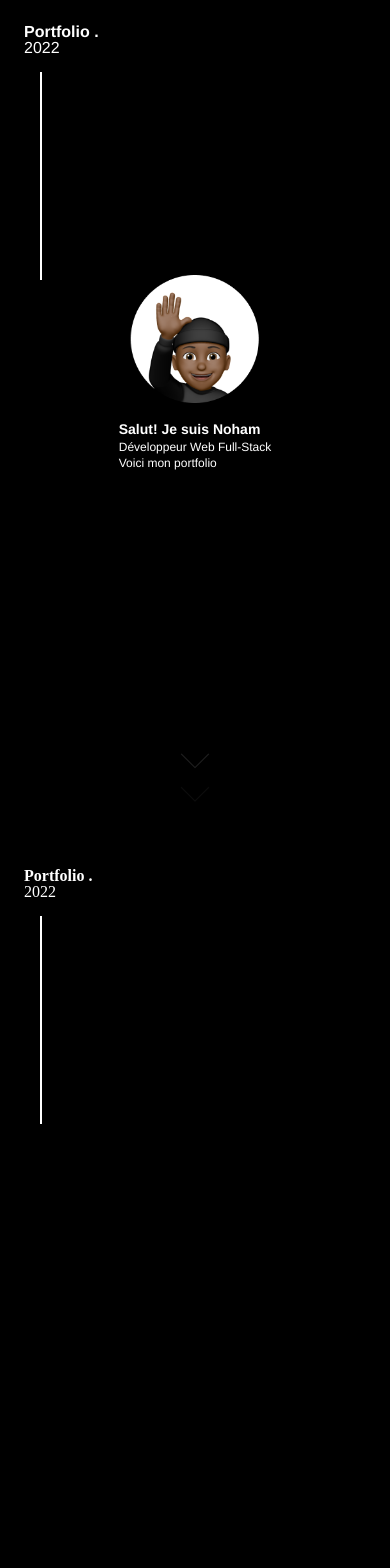
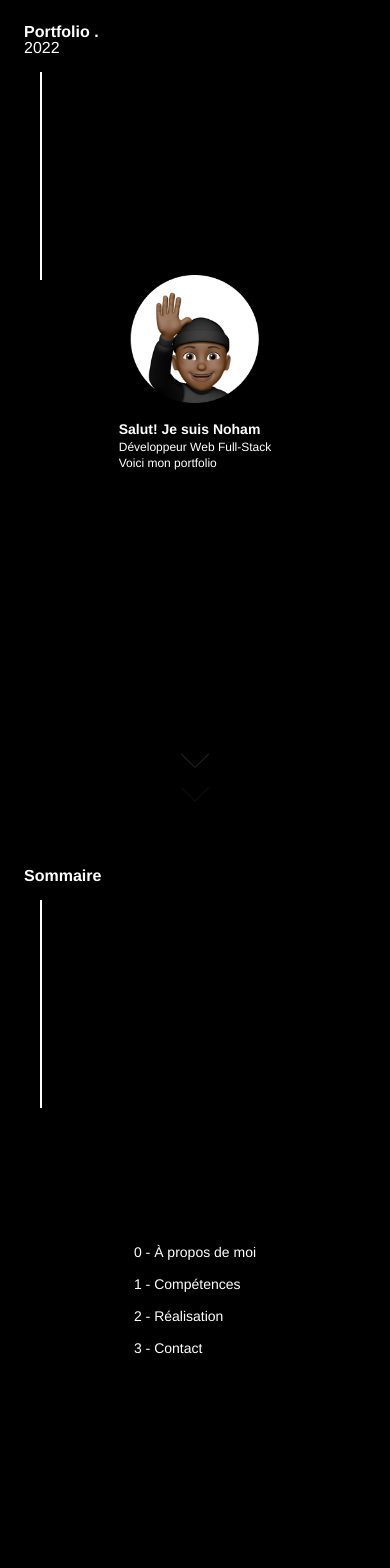
Before and after one commit to Noh4m/Portfolio-, a React (Create React App) app: page / in a window 390 px wide. Shown: the top 1568 px of the page. Built offline with nearby package versions, Linux system fonts and the light colour scheme.

Commit message:
summary version mobile

```diff
--- a/src/App.js
+++ b/src/App.js
@@ -2,6 +2,7 @@ import "./index.css"
 import "./reset.css"
 import TextWithBar from "./components/TextWithBar";
 import IconAndPresentation from "./components/IconAndPresentation";
+import img from "./image/Market launch-amico.svg"
 import data from "./data/data";
 import ArrowScroll from "./components/ArrowScroll";
 
@@ -9,13 +10,24 @@ function App() {
     return (
         <>
             <div className="page1 bg-black h-screen text-white flex font-sans">
-                <TextWithBar/>
+                <TextWithBar title="Portfolio ." date="2022"/>
                 <IconAndPresentation firstName={data.firstName} work={data.work} hearderSubTitle={data.hearderSubTitle}/>
                 <ArrowScroll />
             </div>
-            <div className="page2 bg-black text-white h-screen relative">
-                <TextWithBar/>
+            <div className="page2 bg-black text-white h-screen relative font-sans">
+                <TextWithBar title="Sommaire"/>
                 <ArrowScroll />
+
+                <div className="md:pl-40 md:pt-20 flex relative items-center flex-col top-32 ">
+                    <div className="">
+                        <p className="text-sm leading-8   " >0 - À propos de moi </p>
+                        <p className="text-sm leading-8   ">1 - Compétences  </p>
+                        <p className="text-sm leading-8   ">2 - Réalisation </p>
+                        <p className="text-sm leading-8   ">3 - Contact </p>
+                    </div>
+                        <img src={img} alt="img" className="w-2/6 hidden relative"/>
+
+                </div>
             </div>
         </>
     );
--- a/src/components/TextWithBar.js
+++ b/src/components/TextWithBar.js
@@ -2,8 +2,8 @@
 function TextWithBar(props) {
     return (
         <div className="md:pt-16 md:pl-20 pt-6 pl-6">
-            <h2 className="text-1xl font-bold md:text-2xl">Portfolio .</h2>
-            <p className="text-1xl flex flex-col md:text-2xl">2022 <span className="mt-4 ml-4 border-solid border-white h-52 inline-block border-l-2 md:mt-4 md:ml-6 "></span></p>
+            <h2 className="text-1xl font-bold md:text-2xl">{props.title}</h2>
+            <p className="text-1xl flex flex-col md:text-2xl">{props.date} <span className="mt-4 ml-4 border-solid border-white h-52 inline-block border-l-2 md:mt-4 md:ml-6 "></span></p>
         </div>
     );
 }
```
Also changed, not shown: src/image/Market launch-amico.svg (added).
